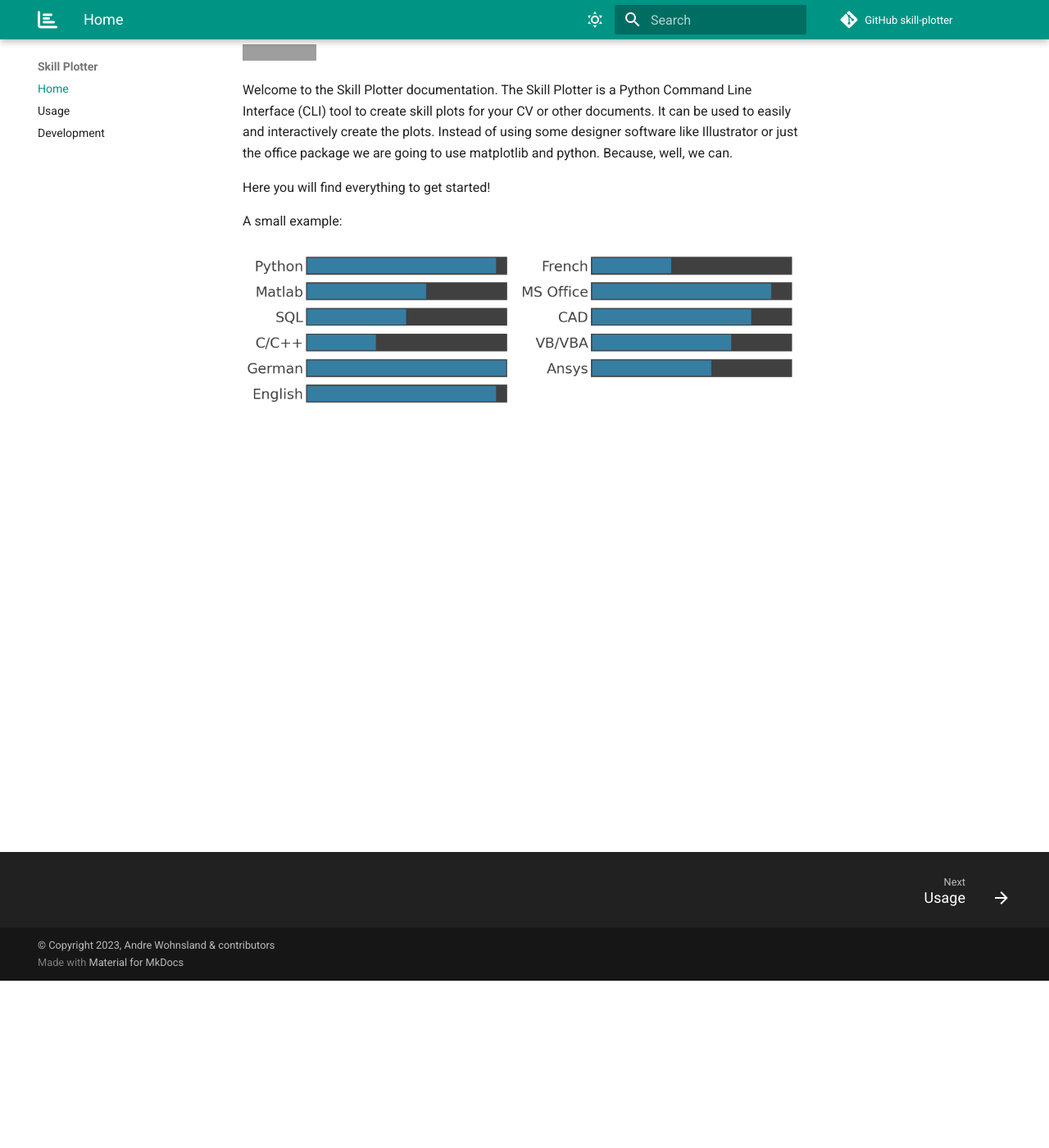
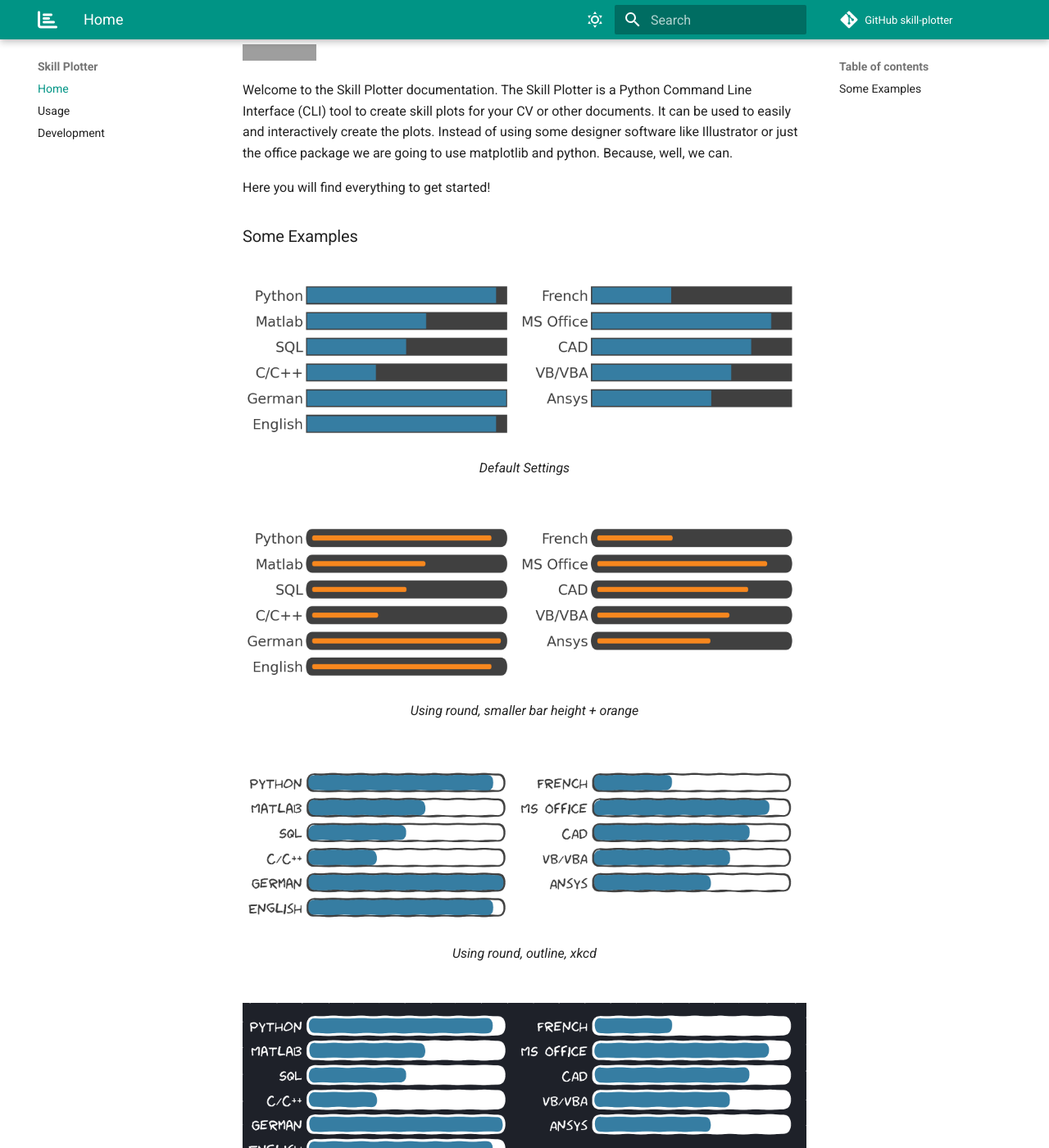
Before and after one commit to AndreWohnsland/skillplotter, an MkDocs documentation site: the page built from docs/index.md, in a window 1280 px wide and 1400 px high, scrolled down 204 px, cut to the strip 0-1400 px from the top of the window. Shown: the whole strip at 82% size. Built offline with MkDocs 1.6.1 and Material for MkDocs 9.7.7, drawn with Linux system fonts in a browser that asks for light colours; comment, search, counter and statistics services are not loaded; some of the changed text lies outside the part shown; grey boxes are pictures that could not be loaded.

Commit message:
Add more examples

```diff
--- a/docs/index.md
+++ b/docs/index.md
@@ -15,6 +15,24 @@ Because, well, we can.
 
 Here you will find everything to get started!
 
-A small example:
+### Some Examples
 
-![skillist](img/skills_example.png "your skillist")
+<figure markdown>
+  ![skillist1](img/skills_example.png)
+  <figcaption>Default Settings</figcaption>
+</figure>
+
+<figure markdown>
+  ![skillist2](img/skills_example2.png)
+  <figcaption>Using round, smaller bar height + orange</figcaption>
+</figure>
+
+<figure markdown>
+  ![skillist3](img/skills_example3.png)
+  <figcaption>Using round, outline, xkcd</figcaption>
+</figure>
+
+<figure markdown>
+  ![skillist4](img/skills_example4.png)
+  <figcaption>Using round, xkcd, changed color</figcaption>
+</figure>
```
Also changed, not shown: README.md (+7 -1 lines), docs/img/skills_example2.png (added), docs/img/skills_example3.png (added), docs/img/skills_example4.png (added).
